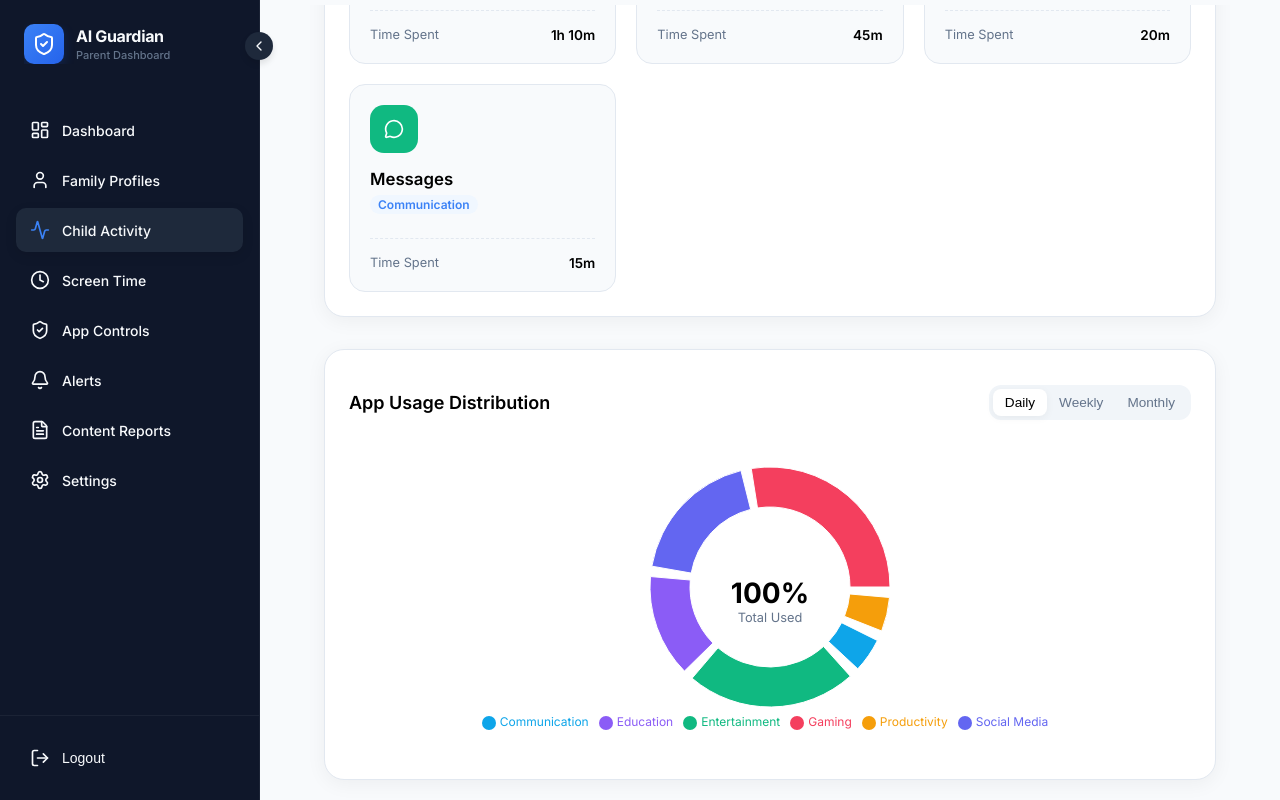
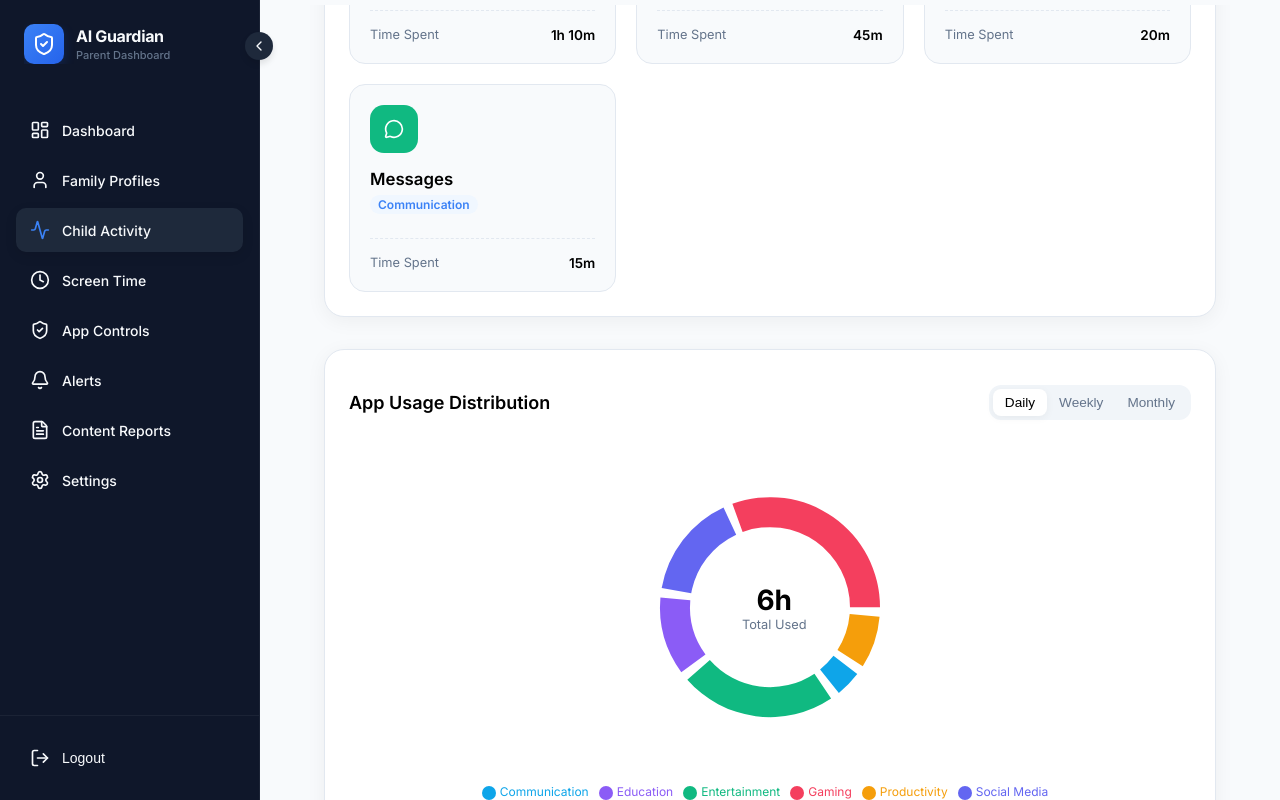
Before and after one commit to Tayyba-Zulfiqar/Ai-Guardian-parental-control-system, a React (Vite) app in the folder Frontend/parent-dashboard/: page /child-activity/1 in a window 1280 px wide. Both pictures are taken after a click on the button "Daily". Built offline with nearby package versions, Linux system fonts and the light colour scheme.

Commit message:
added tooltips acording to scren time in pie chart

```diff
--- a/Frontend/parent-dashboard/components/ui/Child-Activity/AppUsageDistribution/AppUsageDistribution.css
+++ b/Frontend/parent-dashboard/components/ui/Child-Activity/AppUsageDistribution/AppUsageDistribution.css
@@ -53,14 +53,14 @@
     display: flex;
     align-items: center;
     justify-content: center;
-    min-height: 300px;
+    min-height: 350px;
 }
 
 .chart-center-text {
     position: absolute;
-    top: 50%;
-    left: 50%;
-    transform: translate(-50%, -60%); /* Shifted slightly up due to legend */
+    top: 45%;
+    left: 50.5%;
+    transform: translate(-50%, -60%);
     display: flex;
     flex-direction: column;
     align-items: center;
@@ -80,25 +80,55 @@
 }
 
 .custom-tooltip {
-    background: var(--white);
+    background: rgba(255, 255, 255, 0.98);
+    backdrop-filter: blur(8px);
     border: 1px solid var(--border-light);
-    border-radius: 12px;
-    padding: 10px 15px;
-    box-shadow: 0 4px 15px rgba(0, 0, 0, 0.08);
+    border-radius: 16px;
+    padding: 12px 16px;
+    box-shadow: 0 10px 30px rgba(0, 0, 0, 0.1);
+    min-width: 140px;
+    pointer-events: none;
+}
+
+.tooltip-content {
+    display: flex;
+    align-items: center;
+    gap: 12px;
+}
+
+.tooltip-indicator {
+    width: 4px;
+    height: 32px;
+    border-radius: 2px;
+}
+
+.tooltip-info {
+    display: flex;
+    flex-direction: column;
 }
 
 .tooltip-label {
-    font-size: 0.85rem;
+    font-size: 0.7rem;
     color: #64748b;
-    margin-bottom: 4px;
-    font-weight: 500;
+    font-weight: 700;
+    text-transform: uppercase;
+    letter-spacing: 0.05em;
+    margin: 0 !important;
+}
+
+.tooltip-stats {
+    display: flex;
+    align-items: baseline;
+    gap: 4px;
 }
 
 .tooltip-value {
-    font-size: 1.1rem;
+    font-size: 1.25rem;
+    font-weight: 800;
     color: var(--text-dark);
-    font-weight: 700;
 }
+
+
 
 @media (max-width: 640px) {
     .distribution-header {
--- a/Frontend/parent-dashboard/components/ui/Child-Activity/AppUsageDistribution/AppUsageDistribution.jsx
+++ b/Frontend/parent-dashboard/components/ui/Child-Activity/AppUsageDistribution/AppUsageDistribution.jsx
@@ -1,4 +1,5 @@
 import { useState } from 'react';
+import { motion } from 'framer-motion';
 import './AppUsageDistribution.css';
 import { PieChart, Pie, Cell, Tooltip, ResponsiveContainer, Legend } from 'recharts';
 
@@ -7,22 +8,48 @@ const AppUsageDistribution = ({ data }) => {
 
   const chartData = data[timeframe];
 
-  const totalScreenTime = chartData.reduce((acc, curr) => acc + curr.value, 0);
+  const totalMinutes = chartData.reduce((acc, curr) => acc + curr.value, 0);
 
-  const formatTooltip = (value) => {
-    return [`${value}%`, 'Usage'];
+  const formatTime = (mins) => {
+    const h = Math.floor(mins / 60);
+    const m = mins % 60;
+    if (h === 0) return `${m}m`;
+    return `${h}h ${m > 0 ? `${m}m` : ''}`;
   };
 
   const CustomTooltip = ({ active, payload }) => {
-    if (active && payload && payload.length) {
-      return (
-        <div className="custom-tooltip">
-          <p className="tooltip-label">{payload[0].name}</p>
-          <p className="tooltip-value">{`${payload[0].value}%`}</p>
-        </div>
-      );
-    }
-    return null;
+    return (
+      <motion.div
+        className="custom-tooltip"
+        initial={false}
+        animate={{
+          opacity: active ? 1 : 0,
+          scale: active ? 1 : 0.9,
+          y: active ? 0 : 10
+        }}
+        transition={{
+          type: "spring",
+          stiffness: 400,
+          damping: 30,
+          opacity: { duration: 0.2 }
+        }}
+      >
+        {payload && payload.length > 0 && (
+          <div className="tooltip-content">
+            <div
+              className="tooltip-indicator"
+              style={{ backgroundColor: payload[0].payload.fill }}
+            ></div>
+            <div className="tooltip-info">
+              <p className="tooltip-label">{payload[0].name}</p>
+              <div className="tooltip-stats">
+                <span className="tooltip-value">{formatTime(payload[0].value)}</span>
+              </div>
+            </div>
+          </div>
+        )}
+      </motion.div>
+    );
   };
 
   return (
@@ -43,35 +70,51 @@ const AppUsageDistribution = ({ data }) => {
       </div>
 
       <div className="distribution-chart-container">
-        <ResponsiveContainer width="100%" height={300}>
+        <ResponsiveContainer width="100%" height={350}>
           <PieChart>
             <Pie
               data={chartData}
               cx="50%"
               cy="50%"
               innerRadius={80}
-              outerRadius={120}
+              outerRadius={110}
               paddingAngle={5}
               dataKey="value"
+              isAnimationActive={true}
               animationBegin={0}
-              animationDuration={800}
+              animationDuration={1200}
+              animationEasing="ease-out"
             >
               {chartData.map((entry, index) => (
-                <Cell key={`cell-${index}`} fill={entry.fill} />
+                <Cell key={`cell-${index}`} fill={entry.fill} stroke="none" />
               ))}
             </Pie>
-            <Tooltip content={<CustomTooltip />} />
+            <Tooltip
+              content={<CustomTooltip />}
+              cursor={false}
+              isAnimationActive={true}
+              animationDuration={400}
+              animationEasing="cubic-bezier(0.22, 1, 0.36, 1)"
+              wrapperStyle={{
+                outline: 'none',
+                zIndex: 1000,
+                transition: 'transform 0.4s cubic-bezier(0.22, 1, 0.36, 1)'
+              }}
+            />
             <Legend
               verticalAlign="bottom"
-              height={36}
               iconType="circle"
-              wrapperStyle={{ fontSize: '12px', color: '#64748b' }}
+              wrapperStyle={{
+                fontSize: '12px',
+                color: '#64748b',
+                paddingTop: '30px'
+              }}
             />
           </PieChart>
         </ResponsiveContainer>
 
         <div className="chart-center-text">
-          <span className="center-value">{totalScreenTime}%</span>
+          <span className="center-value">{formatTime(totalMinutes)}</span>
           <span className="center-label">Total Used</span>
         </div>
       </div>
--- a/Frontend/parent-dashboard/data/Child-Activity/appUsageDistribution.js
+++ b/Frontend/parent-dashboard/data/Child-Activity/appUsageDistribution.js
@@ -1,26 +1,26 @@
 export const appUsageDistribution = {
   daily: [
-    { name: "Gaming", value: 30, fill: "#f43f5e" },
-    { name: "Social Media", value: 20, fill: "#6366f1" },
-    { name: "Education", value: 15, fill: "#8b5cf6" },
-    { name: "Entertainment", value: 25, fill: "#10b981" },
-    { name: "Communication", value: 5, fill: "#0ea5e9" },
-    { name: "Productivity", value: 5, fill: "#f59e0b" }
+    { name: "Gaming", value: 120, fill: "#f43f5e" },
+    { name: "Social Media", value: 60, fill: "#6366f1" },
+    { name: "Education", value: 45, fill: "#8b5cf6" },
+    { name: "Entertainment", value: 90, fill: "#10b981" },
+    { name: "Communication", value: 15, fill: "#0ea5e9" },
+    { name: "Productivity", value: 30, fill: "#f59e0b" }
   ],
   weekly: [
-    { name: "Gaming", value: 35, fill: "#f43f5e" },
-    { name: "Social Media", value: 25, fill: "#6366f1" },
-    { name: "Education", value: 10, fill: "#8b5cf6" },
-    { name: "Entertainment", value: 20, fill: "#10b981" },
-    { name: "Communication", value: 5, fill: "#0ea5e9" },
-    { name: "Productivity", value: 5, fill: "#f59e0b" }
+    { name: "Gaming", value: 840, fill: "#f43f5e" },
+    { name: "Social Media", value: 420, fill: "#6366f1" },
+    { name: "Education", value: 210, fill: "#8b5cf6" },
+    { name: "Entertainment", value: 630, fill: "#10b981" },
+    { name: "Communication", value: 120, fill: "#0ea5e9" },
+    { name: "Productivity", value: 180, fill: "#f59e0b" }
   ],
   monthly: [
-    { name: "Gaming", value: 40, fill: "#f43f5e" },
-    { name: "Social Media", value: 20, fill: "#6366f1" },
-    { name: "Education", value: 5, fill: "#8b5cf6" },
-    { name: "Entertainment", value: 25, fill: "#10b981" },
-    { name: "Communication", value: 5, fill: "#0ea5e9" },
-    { name: "Productivity", value: 5, fill: "#f59e0b" }
+    { name: "Gaming", value: 3600, fill: "#f43f5e" },
+    { name: "Social Media", value: 1800, fill: "#6366f1" },
+    { name: "Education", value: 600, fill: "#8b5cf6" },
+    { name: "Entertainment", value: 2400, fill: "#10b981" },
+    { name: "Communication", value: 300, fill: "#0ea5e9" },
+    { name: "Productivity", value: 300, fill: "#f59e0b" }
   ]
 };
--- a/Frontend/parent-dashboard/data/Child-Activity/childActivityStats.js
+++ b/Frontend/parent-dashboard/data/Child-Activity/childActivityStats.js
@@ -1,5 +1,14 @@
 export const childActivityStats = {
-  totalAppsToday: 12,
-  mostUsedAppToday: "YouTube",
-  mostUsedCategoryToday: "Entertainment"
+  totalAppsToday: {
+    value: 12,
+    trend: { type: 'success', direction: 'up', value: '2', text: 'vs yesterday' }
+  },
+  mostUsedAppToday: {
+    value: "YouTube",
+    trend: { type: 'warning', direction: 'up', value: '15m', text: 'more today' }
+  },
+  mostUsedCategoryToday: {
+    value: "Entertainment",
+    subtitle: "Highest Activity"
+  }
 };
--- a/Frontend/parent-dashboard/pages/Child-Activity/ChildActivity.jsx
+++ b/Frontend/parent-dashboard/pages/Child-Activity/ChildActivity.jsx
@@ -35,21 +35,21 @@ const ChildActivity = () => {
         <div className="activity-stats-row">
           <StatsCard
             title="Total Apps Used Today"
-            value={childActivityStats.totalAppsToday}
+            value={childActivityStats.totalAppsToday.value}
             Icon={LayoutGrid}
-            trend={{ type: 'success', direction: 'up', value: '2', text: 'vs yesterday' }}
+            trend={childActivityStats.totalAppsToday.trend}
           />
           <StatsCard
             title="Most Used App Today"
-            value={childActivityStats.mostUsedAppToday}
+            value={childActivityStats.mostUsedAppToday.value}
             Icon={Sparkles}
-            trend={{ type: 'warning', direction: 'up', value: '15m', text: 'more today' }}
+            trend={childActivityStats.mostUsedAppToday.trend}
           />
           <StatsCard
             title="Most Used Category"
-            value={childActivityStats.mostUsedCategoryToday}
+            value={childActivityStats.mostUsedCategoryToday.value}
             Icon={TrendingUp}
-            subtitle="Highest Activity "
+            subtitle={childActivityStats.mostUsedCategoryToday.subtitle}
           />
         </div>
       </div>
```
